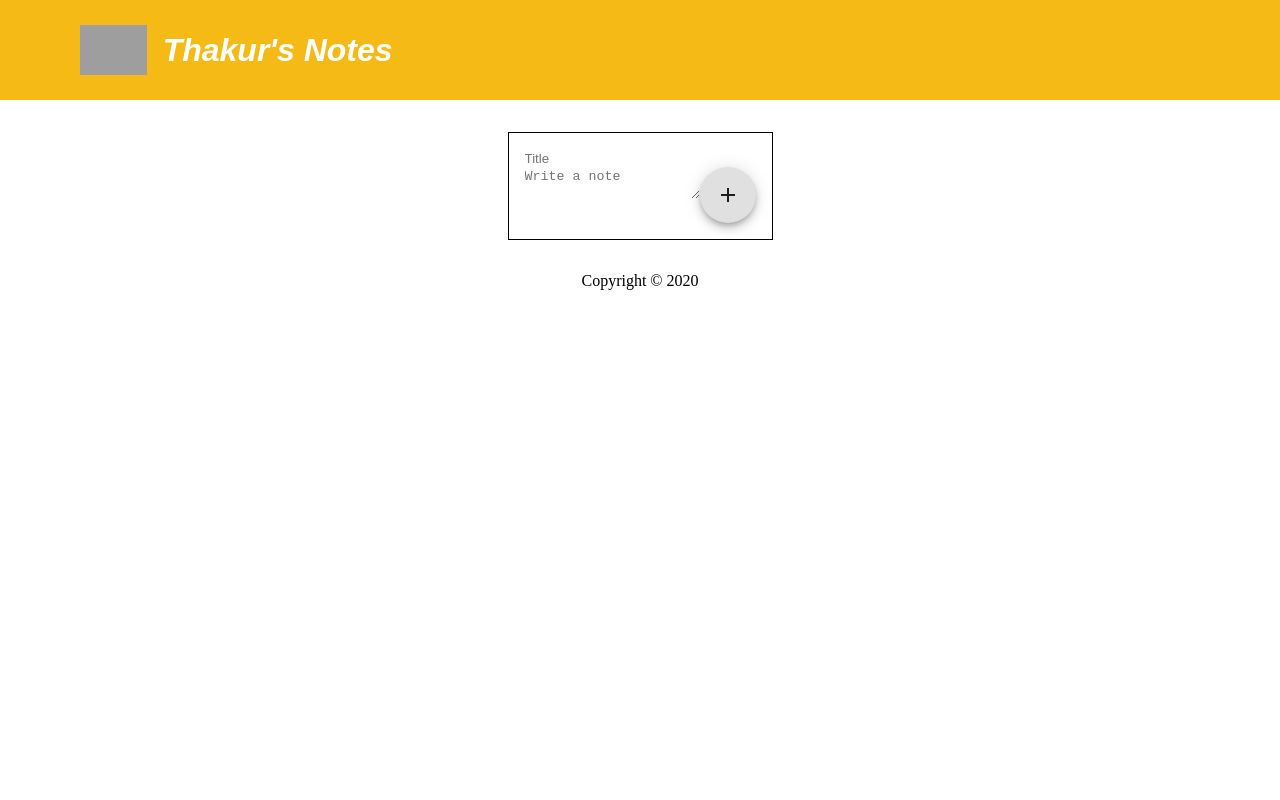
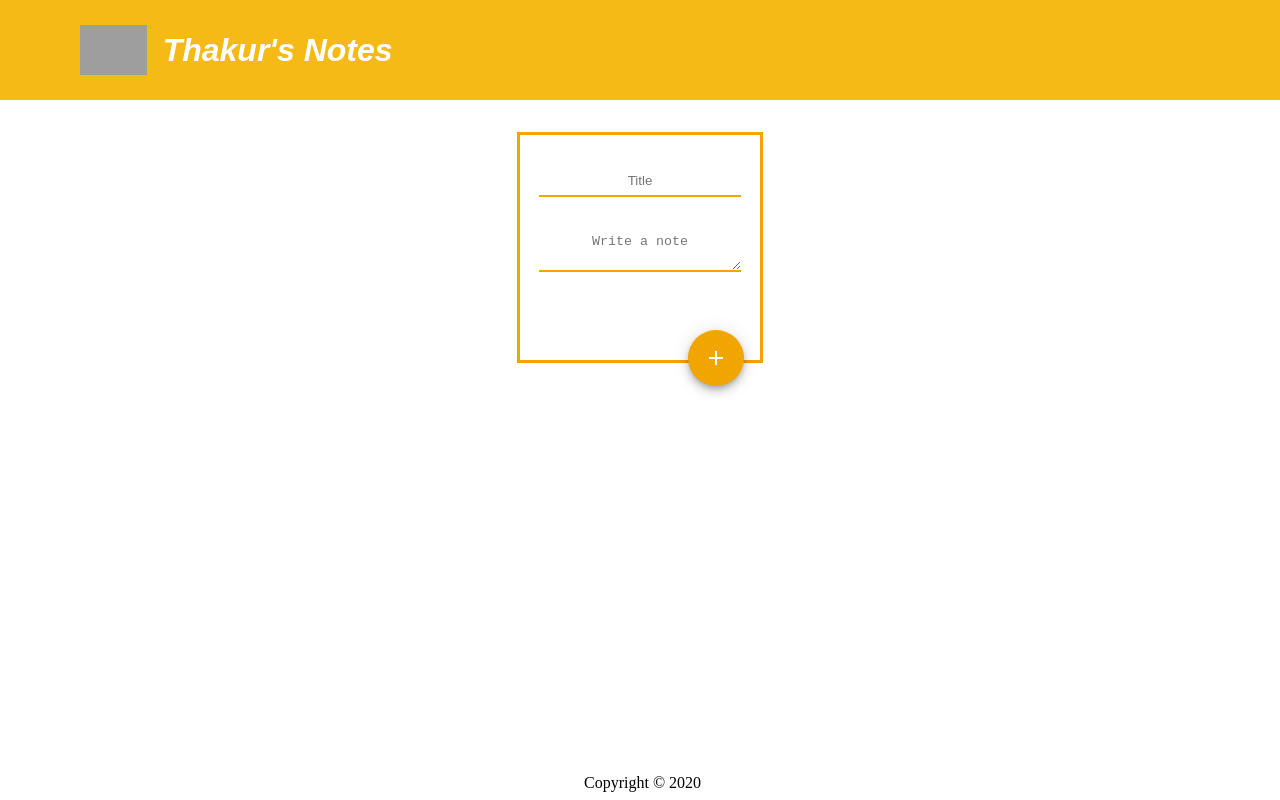
Before and after one commit to thakurakhilesh1998/GoogleKeepApp, a React (Create React App) app: page / in a window 1280 px wide. Built offline with nearby package versions, Linux system fonts and the light colour scheme; grey boxes are pictures that could not be loaded.

Commit message:
add list

```diff
--- a/src/CreateList.css
+++ b/src/CreateList.css
@@ -1,25 +1,43 @@
 .main_title
+{
+    display: flex;
+    flex-direction: column;
+    align-items: center;
+}
+
+.createlist
 {
     display: flex;
     flex-direction: column;
     justify-content: center;
     align-items: center;
+    margin: 2rem 0 0 0;
+    box-sizing: border-box;
+    padding: 1.6rem;
+    border: 3px solid #f0a500;
+}
+
+.main_title input,textarea
+{
+    width: 100%;
+    padding: 0.4rem;
+    outline: none;
+    margin: 0.4rem 0;
+    border: none;
+    text-align: center;
+    border-bottom: 2px solid #f0a500;
 }
 
 
-.main_title form
-{
-    margin: 2rem;
-    padding: 1rem;
-    box-sizing: border-box;
-    border: 1px black solid;
+.title:focus{
+    outline: none;
 }
 
-.main_title form input
+#btn-add
 {
-    border: none;
+    position: relative;
+    bottom: -3.2rem;
+    left:40%;
+    color: white;
+    background-color: #f0a500;
 }
-.main_title form textarea
-{
-    border: none;
-}
--- a/src/CreateList.jsx
+++ b/src/CreateList.jsx
@@ -1,18 +1,42 @@
-import React from 'react';
+import React,{useState} from 'react';
 import './CreateList.css';
 import AddIcon from '@material-ui/icons/Add';
 import Fab from '@material-ui/core/Fab';
 
 const CreateList=()=>{
+    const [title,setTitle]=useState({title:'',msg:''});
+    const [list,setList]=useState([]);
+
+    const onInputTyped=(e)=>{
+             let name=e.target.name;
+            let value=e.target.value;
+        return(
+            setTitle((pre)=>{
+
+                return(
+
+                    {
+                        ...pre,
+                        [name]:value
+                    }
+                );
+            })
+        );
+    }
+
+    const onButtonClicked=()=>
+    {
+        console.log(title);
+    }
+
     return(
-
         <>
-            <div className="main_title">
-                <form>
-                    <input type="text" placeholder="Title"/><br/>
-                    <textarea placeholder="Write a note"></textarea>
-                    <Fab> <AddIcon/></Fab>
-                </form>
+         <div className="main_title">
+                <div className="createlist">
+                    <input type="text" placeholder="Title" className="title" name="title" onChange={onInputTyped}/><br/>
+                    <textarea placeholder="Write a note" rows="2" className="title" name="msg" onChange={onInputTyped}></textarea>
+                    <Fab id="btn-add" onClick={onButtonClicked}><AddIcon/></Fab>
+                </div>
             </div>
         </>
     );
--- a/src/Footer.css
+++ b/src/Footer.css
@@ -1,5 +1,8 @@
 footer{
+    padding: 0.5rem;
+    box-sizing: border-box;
     text-align: center;
-    position: relative;
+    position: absolute;
     bottom: 0;
+    left: 45%;
 }
--- a/src/Header.jsx
+++ b/src/Header.jsx
@@ -6,7 +6,7 @@ const Header=()=>{
     return(
         <>
             <div className="header">
-                <img src={logo} className="img"/>
+                <img src={logo} className="img" alt="internet might be slow"/>
                 <h1>Thakur's Notes</h1>
             </div>
         </>
```
